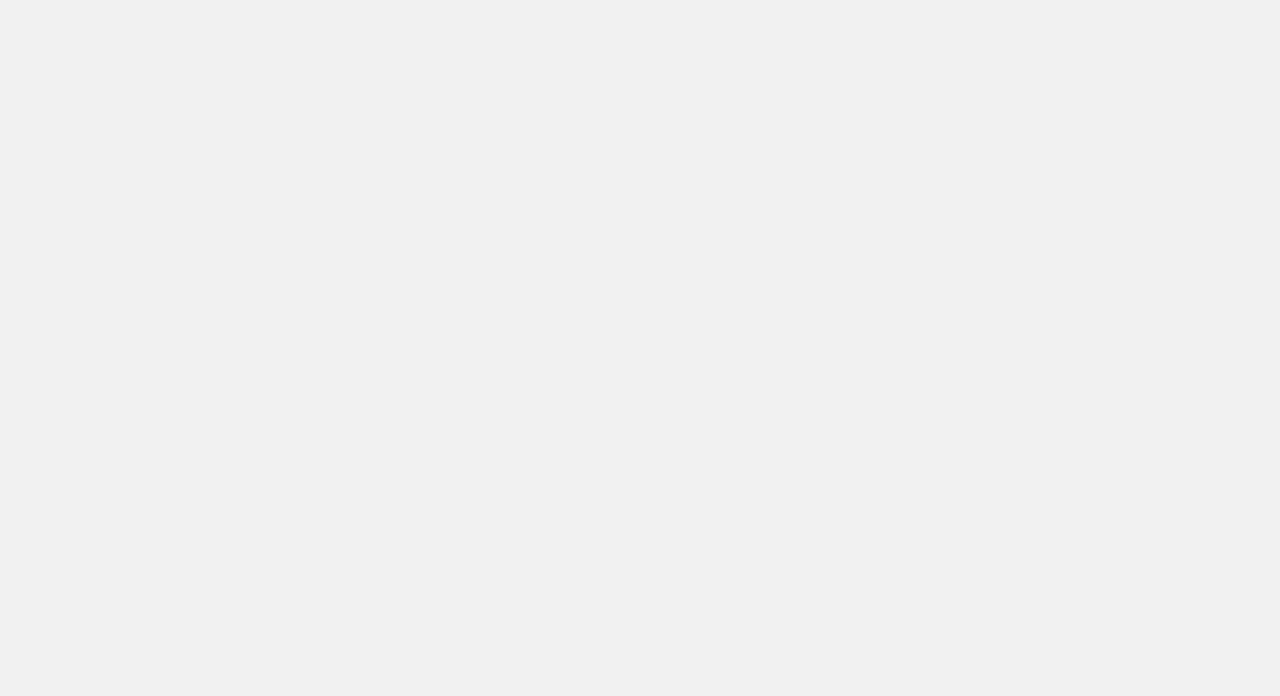
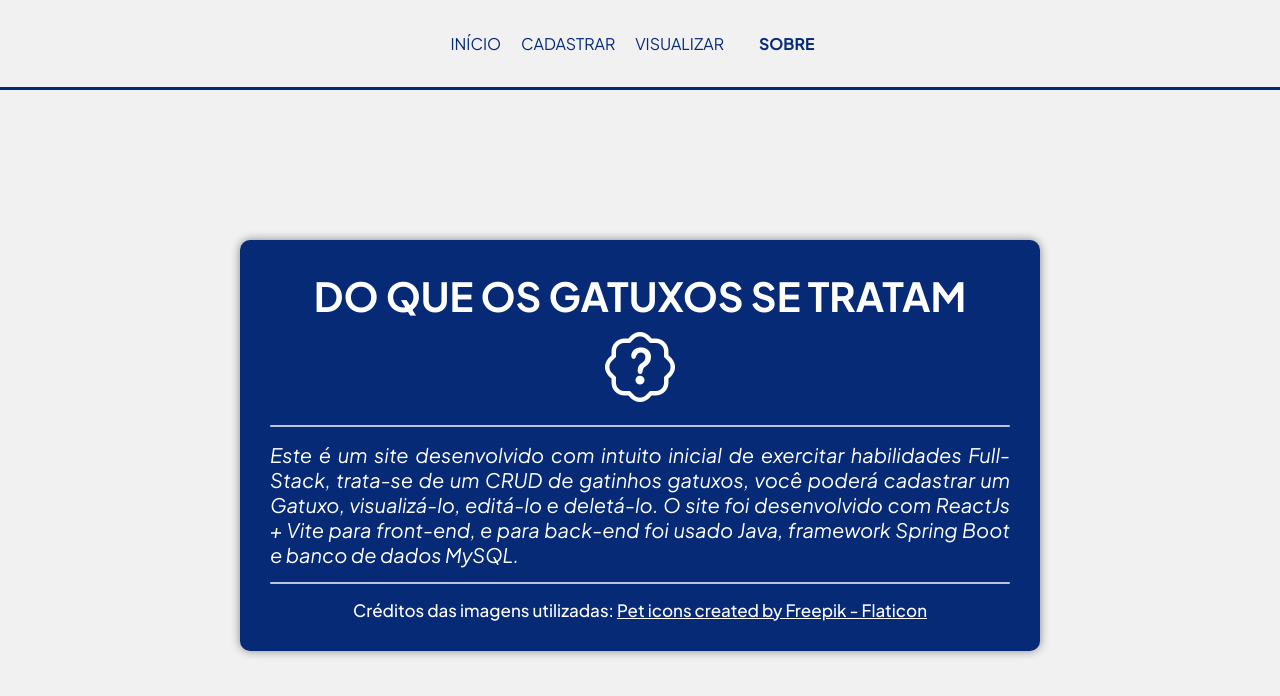
Before and after one commit to sofiasaless/cats, a React (Vite) app: page /sobre in a window 1280 px wide. Before the commit this address had no page. Shown: the top 696 px of the page. Built offline with nearby package versions, Linux system fonts and the light colour scheme.

Commit message:
about page

```diff
--- a/index.html
+++ b/index.html
@@ -4,6 +4,7 @@
     <meta charset="UTF-8" />
     <link rel="shortcut icon" href="/public/icon.ico" type="image/x-icon">
     <meta name="viewport" content="width=device-width, initial-scale=1.0" />
+    <link rel="stylesheet" href="https://cdn.jsdelivr.net/npm/bootstrap-icons@1.11.3/font/bootstrap-icons.min.css">
     <title>Gatuxos</title>
   </head>
   <body>
--- a/src/components/Header/index.jsx
+++ b/src/components/Header/index.jsx
@@ -10,7 +10,7 @@ export default function Header () {
                 <Link to="/visualizar">Visualizar</Link>
             </nav>
             <div>
-                <Link to="" className={styles.about}>Sobre</Link>
+                <Link to="/sobre" className={styles.about}>Sobre</Link>
             </div>
         </header>
     );
--- /dev/null
+++ b/src/pages/About/About.module.css
@@ -0,0 +1,56 @@
+.section {
+    display: flex;
+    margin: auto;
+    flex-direction: column;
+    padding: 30px;
+    height: auto;
+    width: 800px;
+    background-color: var(--blue);
+    border-radius: 10px;
+    color: white;
+    box-shadow: 0 0 10px rgba(0, 0, 0, 0.444);
+}
+
+.section div {
+    text-align: center;
+}
+
+.section div h2 {
+    font-size: 40px;
+    text-transform: uppercase;
+}
+
+.section div i {
+    font-size: 70px;
+}
+
+.section div p {
+    text-align: justify;
+    font-size: 20px;
+    font-style: italic;
+}
+
+.section div span {
+    font-weight: 500;
+    text-align: justify;
+    font-size: 17px;
+}
+
+.section div span a {
+    color: white;
+}
+
+.section .break {
+    background: rgba(255, 255, 255, 0.729);
+    height: 2px;
+    margin: 15px 0px 15px 0px;
+    border-radius: 5px;
+    width: 100%;
+}
+
+@media screen and (max-width: 950px) {
+    .section {
+        margin: auto 5% auto 5%;
+        margin-top: 10%;
+    }
+}
--- /dev/null
+++ b/src/pages/About/index.jsx
@@ -0,0 +1,37 @@
+import styles from './About.module.css';
+import Header from "../../components/Header";
+import Container from "../../components/Container";
+
+export default function About() {
+    return (
+        <>
+            <Header/>
+            <Container>
+                {
+                    <section className={styles.section}>
+
+                        <div>
+                            <h2>Do que os gatuxos se tratam</h2>
+                            <i class="bi bi-patch-question"></i>
+                        </div>
+
+                        <div className={styles.break}></div>
+
+                        <div>
+                            <p>
+                            Este é um site desenvolvido com intuito inicial de exercitar habilidades Full-Stack, trata-se de um CRUD de gatinhos gatuxos, você poderá cadastrar um Gatuxo, visualizá-lo, editá-lo e deletá-lo. O site foi desenvolvido com ReactJs + Vite para front-end, e para back-end foi usado Java, framework Spring Boot e banco de dados MySQL.
+                            </p>
+                        </div>
+
+                        <div className={styles.break}></div>
+
+                        <div>
+                            <span>Créditos das imagens utilizadas: <a href="https://www.flaticon.com/free-icons/pet" title="pet icons" target="_blank">Pet icons created by Freepik - Flaticon</a></span>
+                        </div>
+
+                    </section>
+                }
+            </Container>
+        </>
+    );
+}
--- a/src/routes.jsx
+++ b/src/routes.jsx
@@ -2,6 +2,7 @@ import { BrowserRouter, Route, Routes } from "react-router-dom";
 import Register from "./pages/Register";
 import Home from "./pages/Home";
 import Visualizer from "./pages/Visualizer";
+import About from "./pages/About";
 
 export default function AppRoutes () {
     return (
@@ -10,6 +11,7 @@ export default function AppRoutes () {
                 <Route path="/" element = { <Home/> }></Route>
                 <Route path="/cadastrar" element = { <Register/> }></Route>
                 <Route path="/visualizar" element = { <Visualizer/> } ></Route>
+                <Route path="/sobre" element = { <About/> } ></Route>
             </Routes>
         </BrowserRouter>
     )
```
